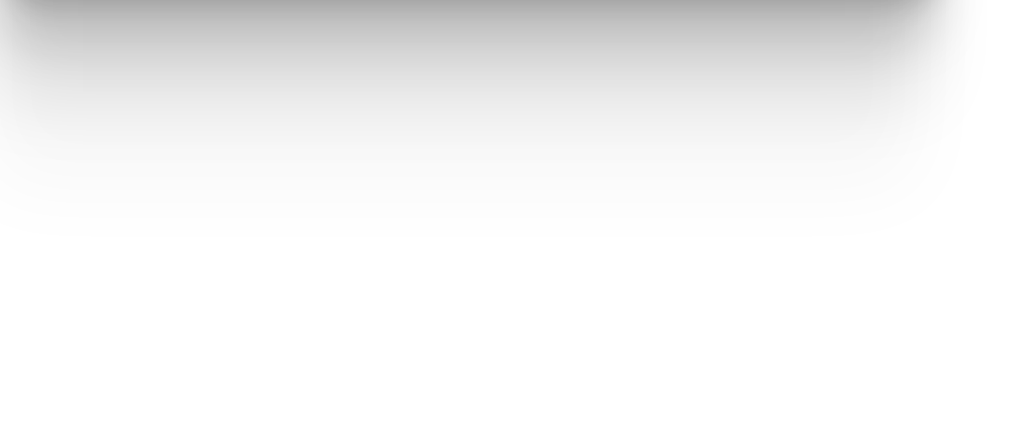
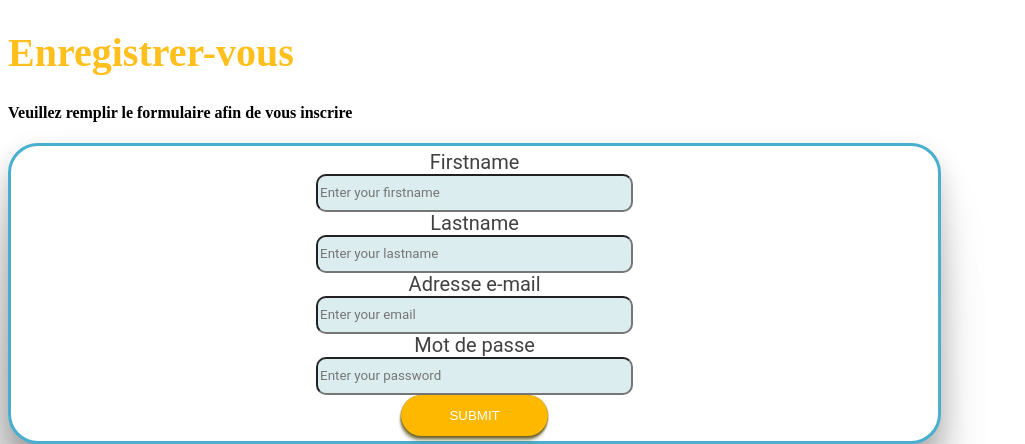
Before and after one commit to Alex-B9/Cogip_Challenge, a PHP site: page /register in a window 1280 px wide. Shown: the part 416-860 px from the top of the page, without its empty margins (0-1025 px from the left). Before the commit the page ends 542 px from the top, so only its background shows below. Run offline with PHP 8.4, Linux system fonts and the light colour scheme.

Commit message:
register

```diff
--- a/public/styles/pages/register/register.css
+++ b/public/styles/pages/register/register.css
@@ -1,5 +1,5 @@
-body {
-  font-family: "Bellota", cursive;
+input, label {
+  font-family: "roboto", sans-serif;
 }
 
 h1 {
--- a/sass/pages/mainHome.scss
+++ b/sass/pages/mainHome.scss
@@ -8,4 +8,5 @@ body {
     font-family: 'Raleway', sans-serif;
     margin-left: 20px;
     margin-right: 20px;
+
 }
--- a/sass/pages/mainRegister.scss
+++ b/sass/pages/mainRegister.scss
@@ -1,6 +1,5 @@
-body {
-    font-family: 'Bellota', cursive;
-
+input,label{
+    font-family: 'roboto',sans-serif;
 }
 
 h1 {
--- a/views/login/register.php
+++ b/views/login/register.php
@@ -5,8 +5,9 @@ $pageCSS = 'public/styles/pages/register/register.css';
 $pageTitle = 'Register page';
 ob_start();
 ?>
-
-    <h1>Sign Up</h1>
+<?php require "views/components/navigation.php"; ?>
+    <h1>Enregistrer-vous</h1>
+    <h4>Veuillez remplir le formulaire afin de vous inscrire</h4>
     <form method="post" action="">
         <div class="field">
             <label class="label">Firstname</label>
```
Also changed, not shown: 1 other file.
